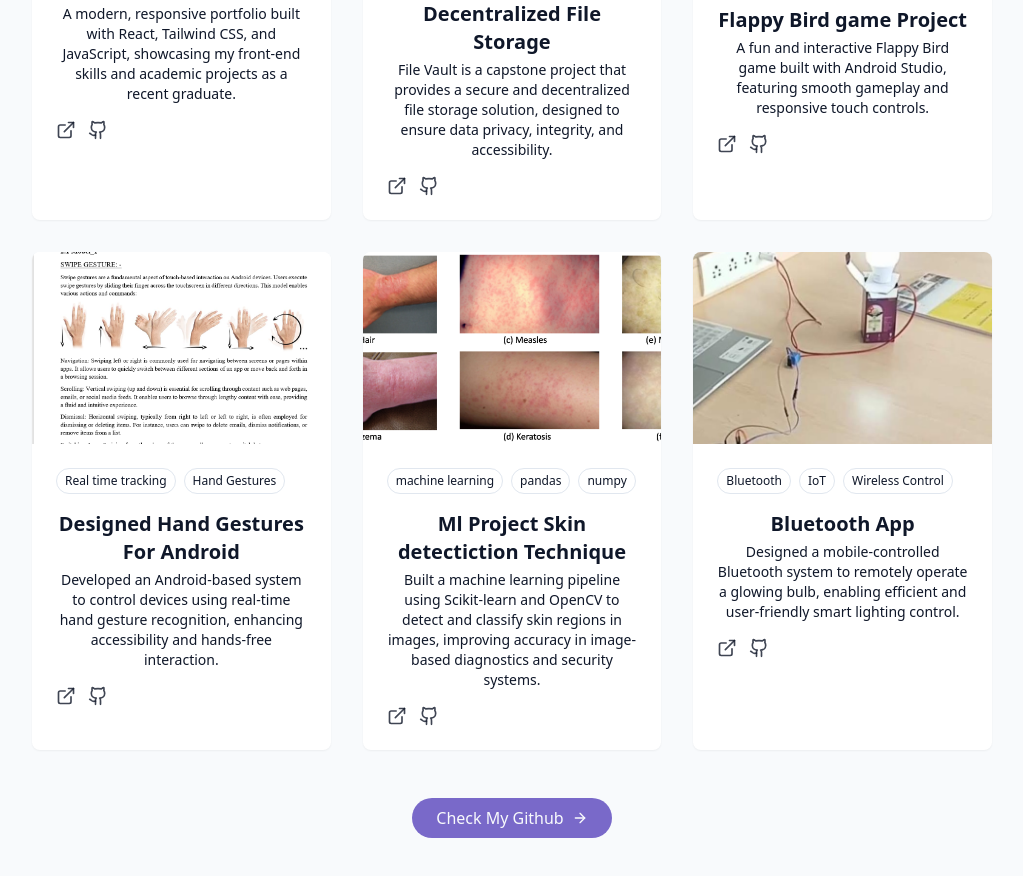
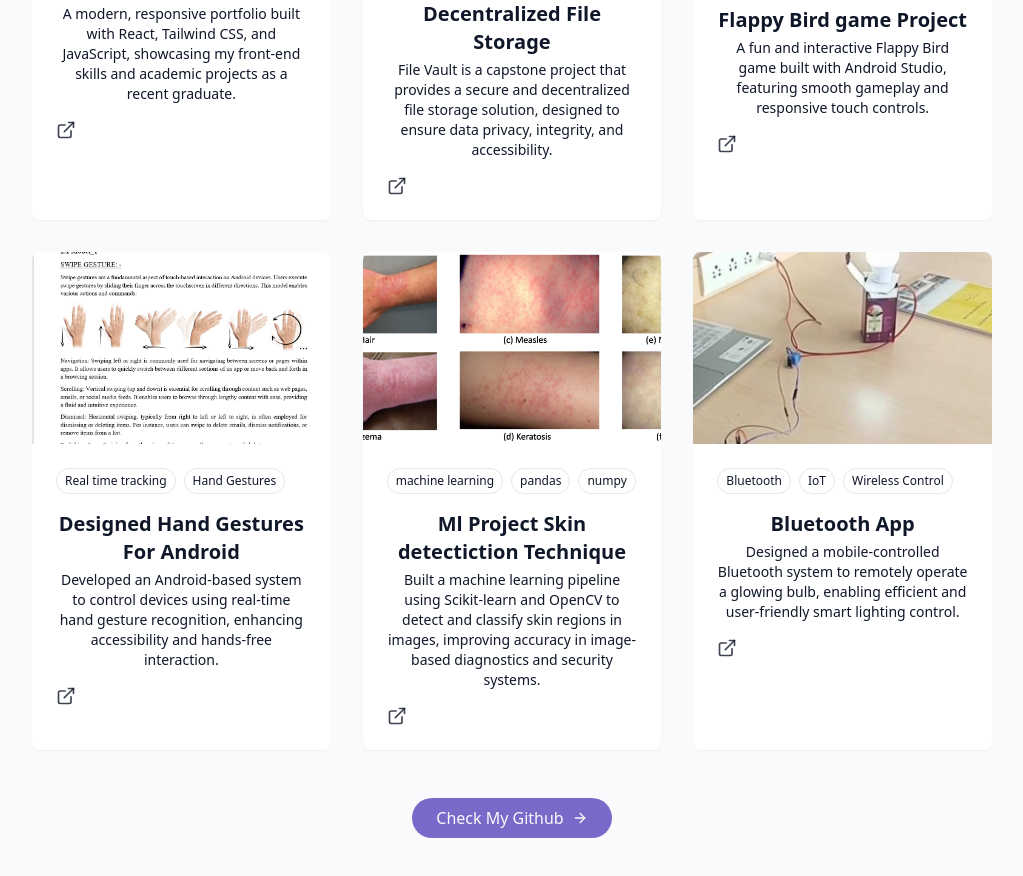
Before and after one commit to Om13884/my-portfolio, a React (Vite) app: page / in a window 1280 px wide. Shown: the part 3520-4396 px from the top of the page, without its empty margins (128-1151 px from the left). Built offline with nearby package versions, Linux system fonts and the light colour scheme.

Commit message:
Update ProjectsSection.jsx

```diff
--- a/src/components/ProjectsSection.jsx
+++ b/src/components/ProjectsSection.jsx
@@ -97,13 +97,6 @@ export const ProjectsSection = () => {
                     >
                       <ExternalLink size={20} />
                     </a>
-                    <a
-                      href={project.githubUrl}
-                      target="_blank"
-                      className="text-foreground/80 hover:text-primary transition-colors duration-300"
-                    >
-                      <Github size={20} />
-                    </a>
                   </div>
                 </div>
               </div>
```
